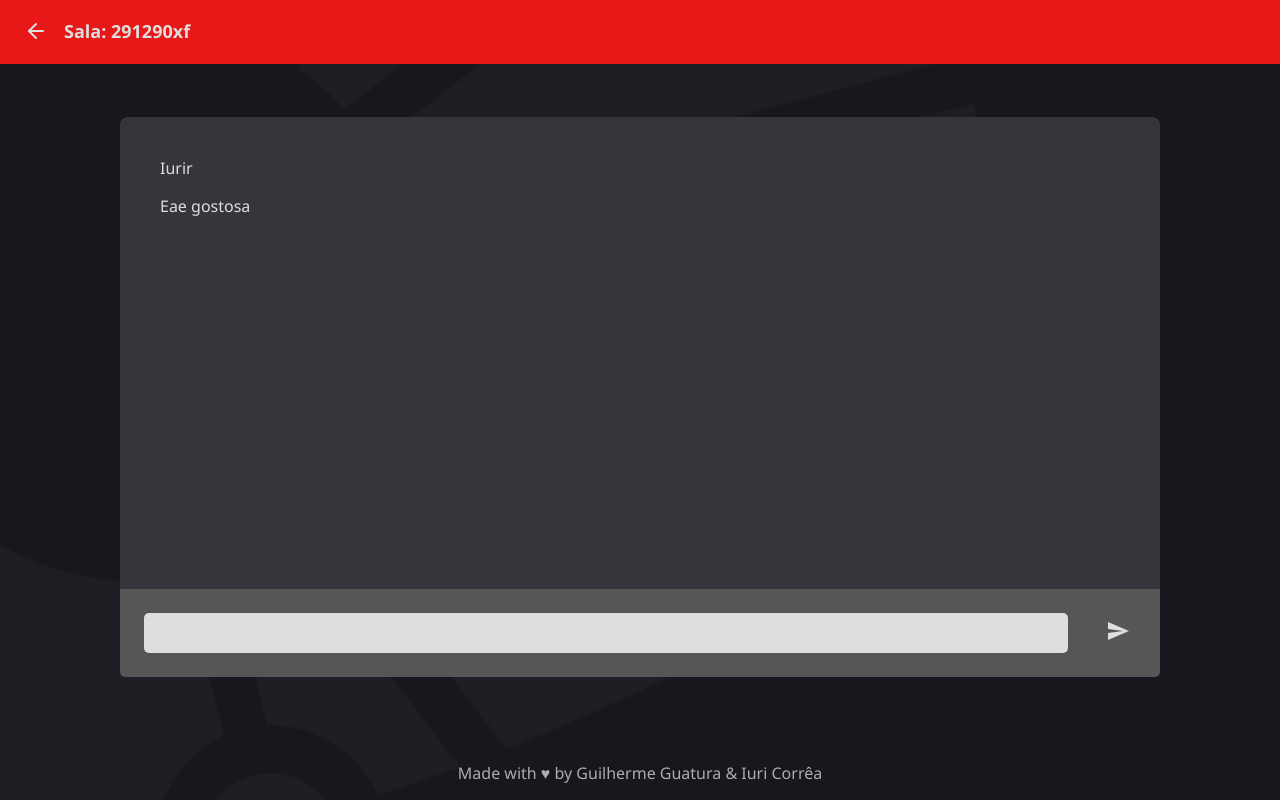
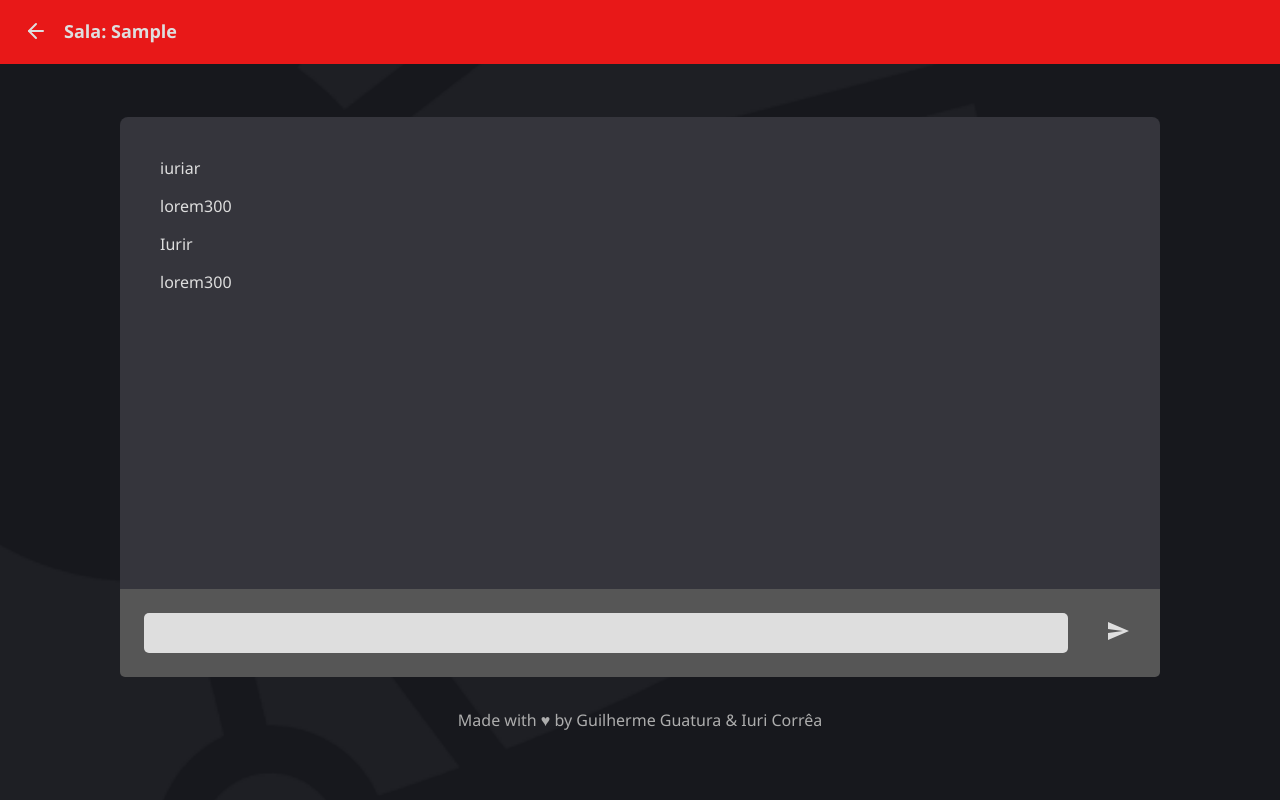
Before and after one commit to guiguat/cotil-chat, a React (Create React App) app in the folder client/: page / in a window 1280 px wide. Both pictures are taken after typing "Sample", "Sample" into the empty fields and a click on the button "Entrar". Built offline with nearby package versions, Linux system fonts and the light colour scheme.

Commit message:
use context variables

```diff
--- a/client/src/Pages/Chat/index.tsx
+++ b/client/src/Pages/Chat/index.tsx
@@ -1,11 +1,14 @@
 import React from 'react';
 import { FiArrowLeft } from 'react-icons/fi';
 import { MdSend } from 'react-icons/md';
-import { Link } from 'react-router-dom';
+import { Link, Redirect } from 'react-router-dom';
 import Navbar from '../../Components/Navbar';
+import { useMsg } from '../../Contexts/msg';
 import './style.css';
 
 const Chat: React.FC = () => {
+  const { name, room } = useMsg();
+  if(!name && !room) return <Redirect to="/"/>
   return (
     <>
       <div className="content">
@@ -15,7 +18,7 @@ const Chat: React.FC = () => {
               <FiArrowLeft size={24} />
             </Link>
             <h1 className="nav-title">
-              Sala: 291290xf
+              Sala: {room}
             </h1>
           </div>
         </Navbar>
@@ -23,9 +26,15 @@ const Chat: React.FC = () => {
           <div id="interface-content">
             <div id="chat">
               <div className="msg-body">
+                <span className="msg-name">iuriar</span>
+                <p className="msg-content">
+                  lorem300
+                </p>
+              </div>
+              <div className="msg-body user">
                 <span className="msg-name">Iurir</span>
                 <p className="msg-content">
-                  Eae gostosa
+                  lorem300
                 </p>
               </div>
             </div>
@@ -35,7 +44,6 @@ const Chat: React.FC = () => {
                 <MdSend size={24} color="#DEDEDE"/>
               </button>
             </form>
-          </div>
           </div>
           <footer>
             <p>
@@ -47,6 +55,7 @@ const Chat: React.FC = () => {
             </p>
           </footer>
         </div>
+      </div>
     </>
   );
 }
```
Lines whose indentation alone changed are shown as unchanged.
